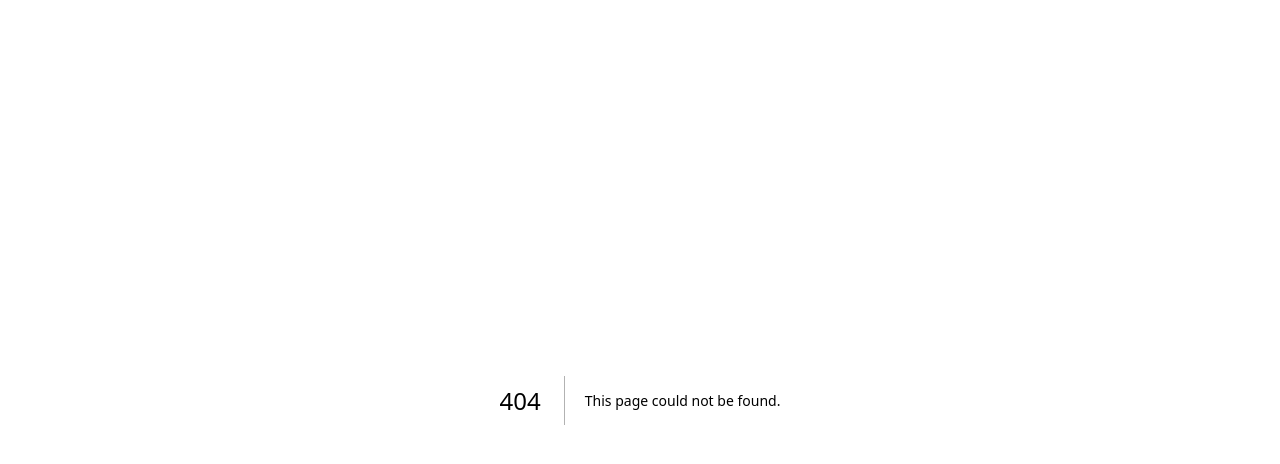
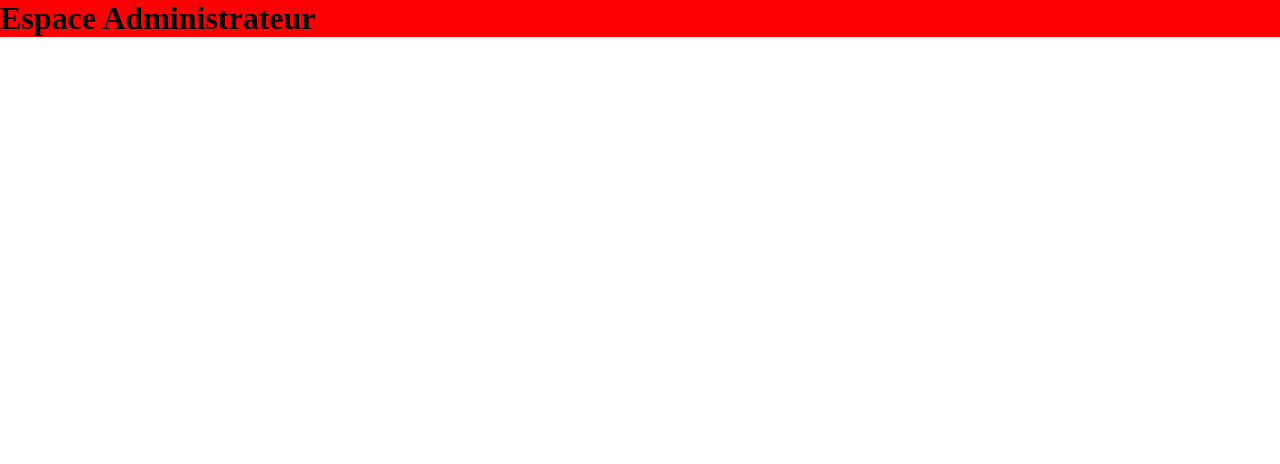
Before and after one commit to balex69/tpbibliodoran, a Next.js app: page /administrateur in a window 1280 px wide. Before the commit this address had no page. Shown: the top 464 px of the page. Built offline with nearby package versions, Linux system fonts and the light colour scheme.

Commit message:
example pages

```diff
--- /dev/null
+++ b/components/Card/Card.tsx
@@ -0,0 +1,5 @@
+
+
+export default function Card() {
+    return <>Card</>
+}
--- /dev/null
+++ b/pages/administrateur/index.tsx
@@ -0,0 +1,17 @@
+import Head from "next/head";
+import styles from '@/styles/Administrateur.module.scss'
+
+export default function Administrateur() {
+    return (
+        <>
+            <Head>
+                <title>Espace Administrateur </title>
+                <meta name="description" content="Accès à la bibliothèque de Doranco" />
+                <meta name="viewport" content="width=device-width, initial-scale=1" />
+            </Head>
+            <main className={styles.test}>
+                <h1>Espace Administrateur</h1>
+            </main>
+        </>
+    )
+}
--- a/pages/index.tsx
+++ b/pages/index.tsx
@@ -10,6 +10,7 @@ export default function Home() {
         <meta name="viewport" content="width=device-width, initial-scale=1" />
       </Head>
       <main className={styles.main}>
+          <h1>Titre</h1>
       </main>
     </>
   )
--- /dev/null
+++ b/styles/Administrateur.module.scss
@@ -0,0 +1,3 @@
+.test {
+  background-color: red;
+}
```
